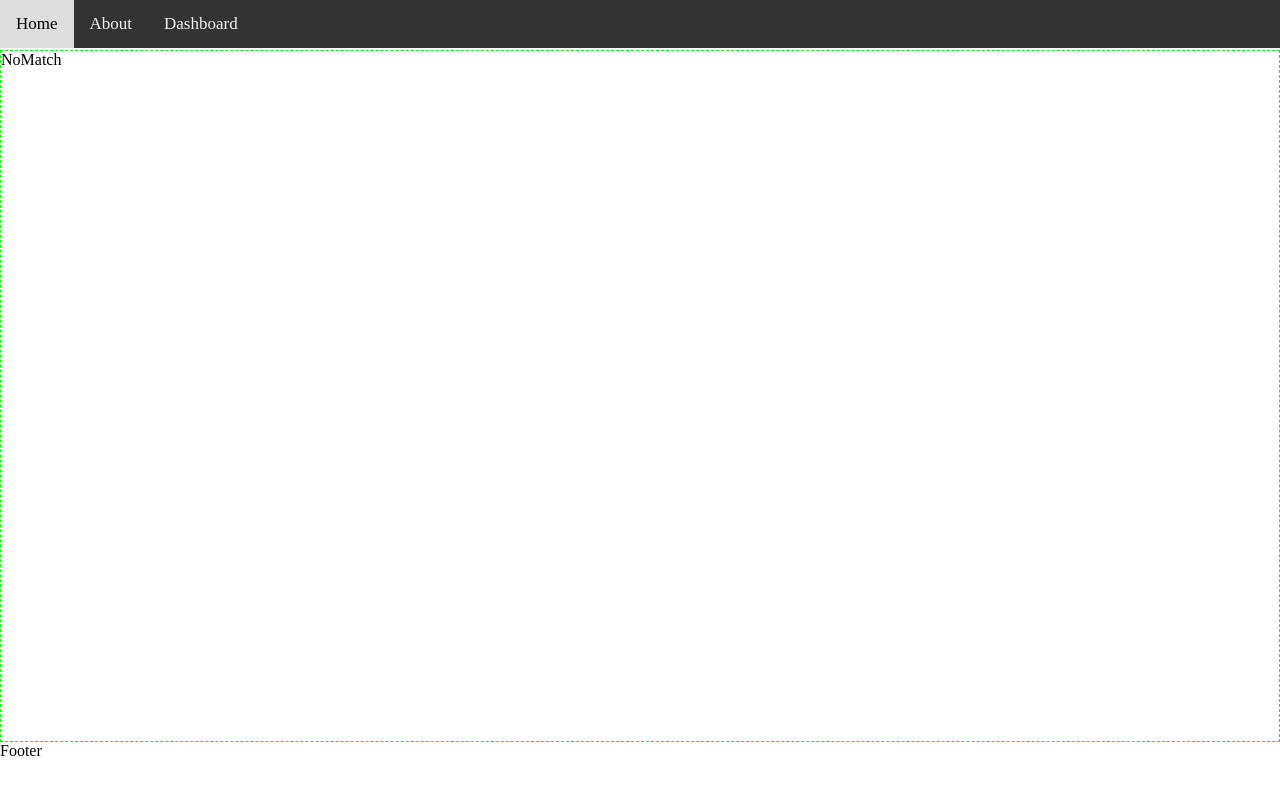
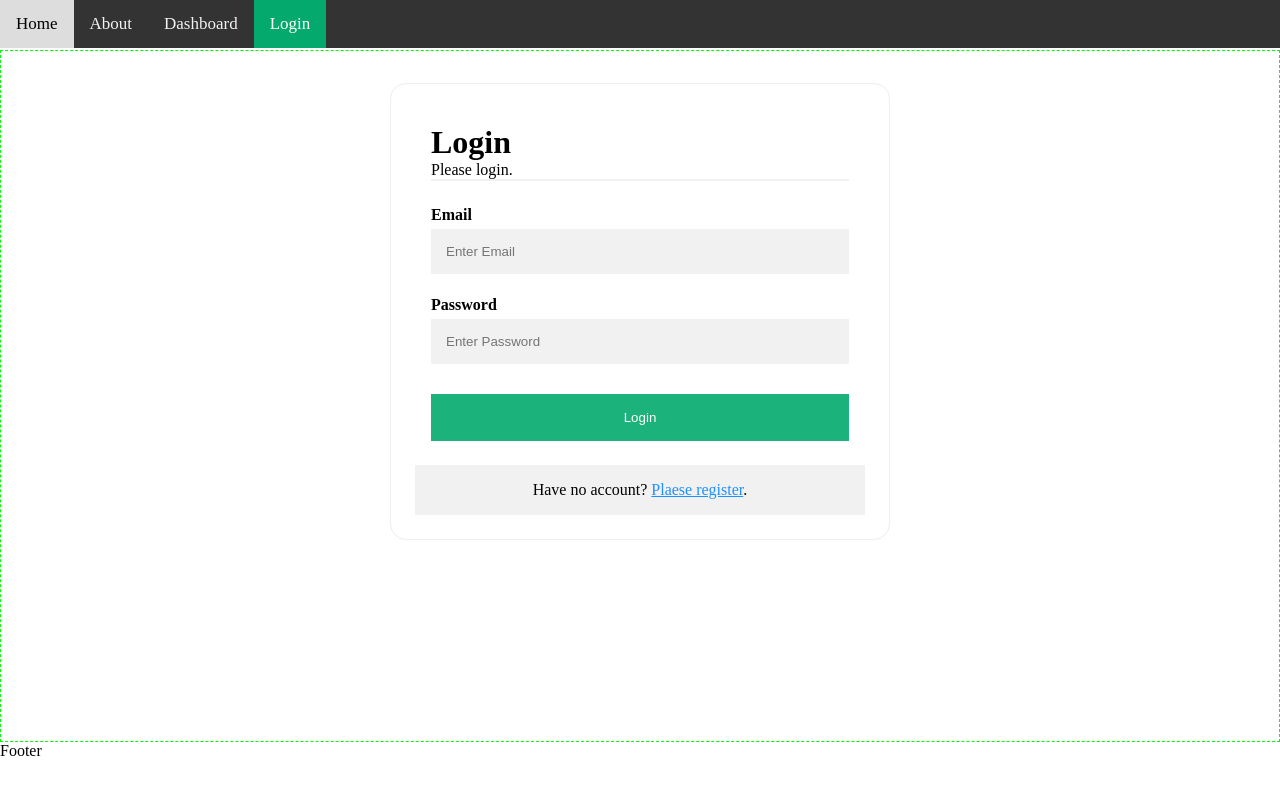
Before and after one commit to tratchapong/react-lab01, a React (Create React App) app: page /login in a window 1280 px wide. Shown: the top 794 px of the page. Built offline with nearby package versions, Linux system fonts and the light colour scheme.

Commit message:
add login form : w3s

```diff
--- a/src/App.js
+++ b/src/App.js
@@ -1,5 +1,6 @@
 import { Route, Routes } from "react-router-dom";
 import Layout from "./components/Layout";
+import Login from "./components/Login";
 import About from "./pages/About";
 import Dashboard from "./pages/Dashboard";
 import Home from "./pages/Home";
@@ -12,6 +13,7 @@ function App() {
           <Route index element={<Home />} />
           <Route path="about" element={<About />} />
           <Route path="dashboard" element={<Dashboard />} />
+          <Route path="login" element={<Login />} />
           <Route path="*" element={<NoMatch />} />
         </Route>
       </Routes>
--- /dev/null
+++ b/src/components/Login.jsx
@@ -0,0 +1,51 @@
+// https://www.w3schools.com/howto/tryit.asp?filename=tryhow_css_register_form
+
+import React from "react";
+
+function Login() {
+  return (
+    <div className="login">
+      <form>
+        <div className="container">
+          <h1>Login</h1>
+          <p>Please login.</p>
+          <hr />
+
+          <label for="email">
+            <b>Email</b>
+          </label>
+          <input
+            type="text"
+            placeholder="Enter Email"
+            name="email"
+            id="email"
+            required
+          />
+
+          <label for="psw">
+            <b>Password</b>
+          </label>
+          <input
+            type="password"
+            placeholder="Enter Password"
+            name="psw"
+            id="psw"
+            required
+          />
+
+          <button type="submit" className="registerbtn">
+            Login
+          </button>
+        </div>
+
+        <div className="container signin">
+          <p>
+            Have no account? <a href="#">Plaese register</a>.
+          </p>
+        </div>
+      </form>
+    </div>
+  );
+}
+
+export default Login;
--- a/src/components/Navbar.jsx
+++ b/src/components/Navbar.jsx
@@ -10,6 +10,7 @@ function Navbar() {
       <NavLink end to="/" >Home</NavLink>
       <NavLink to="/about">About</NavLink>
       <NavLink to="/dashboard">Dashboard</NavLink>
+      <NavLink to="/login">Login</NavLink>
       {/* <NavLink
         to="/home"
         className={({ isActive }) => (isActive ? activeClassName : undefined)}
--- a/src/index.css
+++ b/src/index.css
@@ -48,3 +48,67 @@
   background-color: #04AA6D;
   color: white;
 }
+
+/* Login form */
+
+.login {
+  max-width: 500px;
+  margin: auto;
+  border: 1px solid #eee;
+  padding: 1.5rem;
+  margin-top: 2rem;
+  border-radius: 1rem;
+}
+
+.login .container {
+  padding: 16px;
+  background-color: white;
+}
+
+/* Full-width input fields */
+.login input[type=text], input[type=password] {
+  width: 100%;
+  padding: 15px;
+  margin: 5px 0 22px 0;
+  display: inline-block;
+  border: none;
+  background: #f1f1f1;
+}
+
+.login input[type=text]:focus, input[type=password]:focus {
+  background-color: #ddd;
+  outline: none;
+}
+
+/* Overwrite default styles of hr */
+.login hr {
+  border: 1px solid #f1f1f1;
+  margin-bottom: 25px;
+}
+
+/* Set a style for the submit button */
+.login .registerbtn {
+  background-color: #04AA6D;
+  color: white;
+  padding: 16px 20px;
+  margin: 8px 0;
+  border: none;
+  cursor: pointer;
+  width: 100%;
+  opacity: 0.9;
+}
+
+.login .registerbtn:hover {
+  opacity: 1;
+}
+
+/* Add a blue text color to links */
+.login a {
+  color: dodgerblue;
+}
+
+/* Set a grey background color and center the text of the "sign in" section */
+.login .signin {
+  background-color: #f1f1f1;
+  text-align: center;
+}
```
